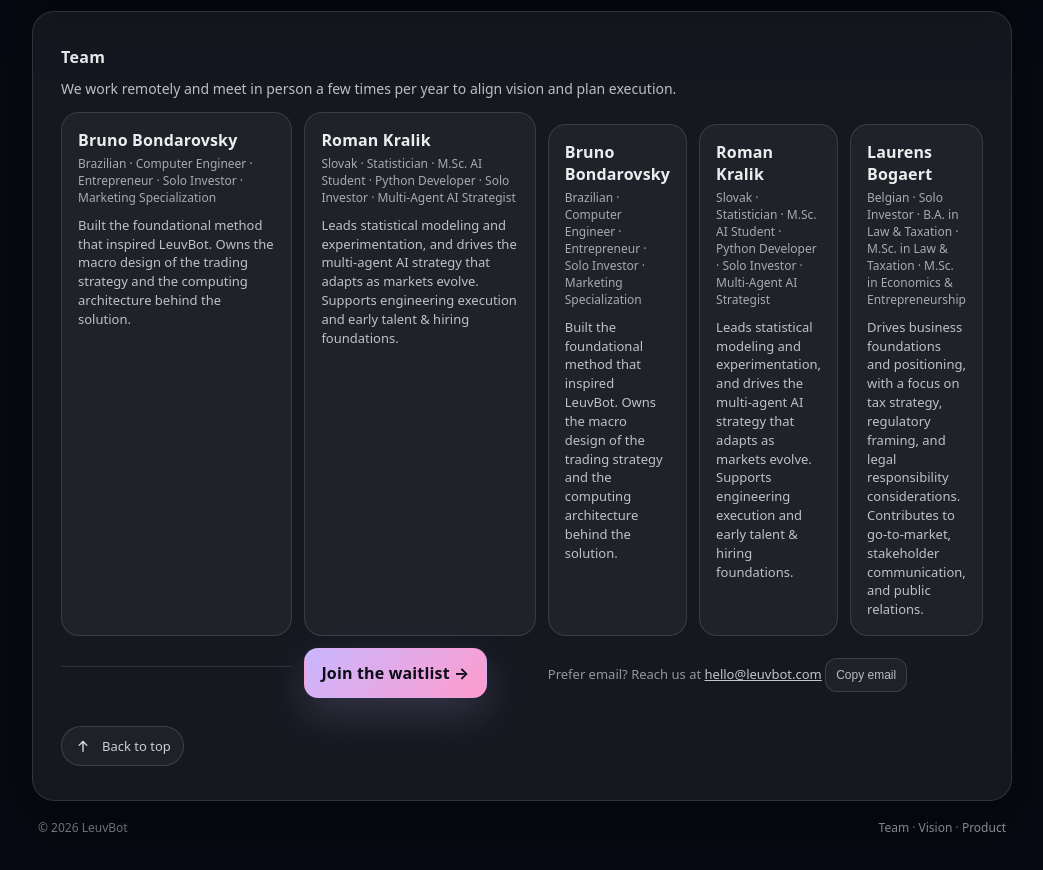
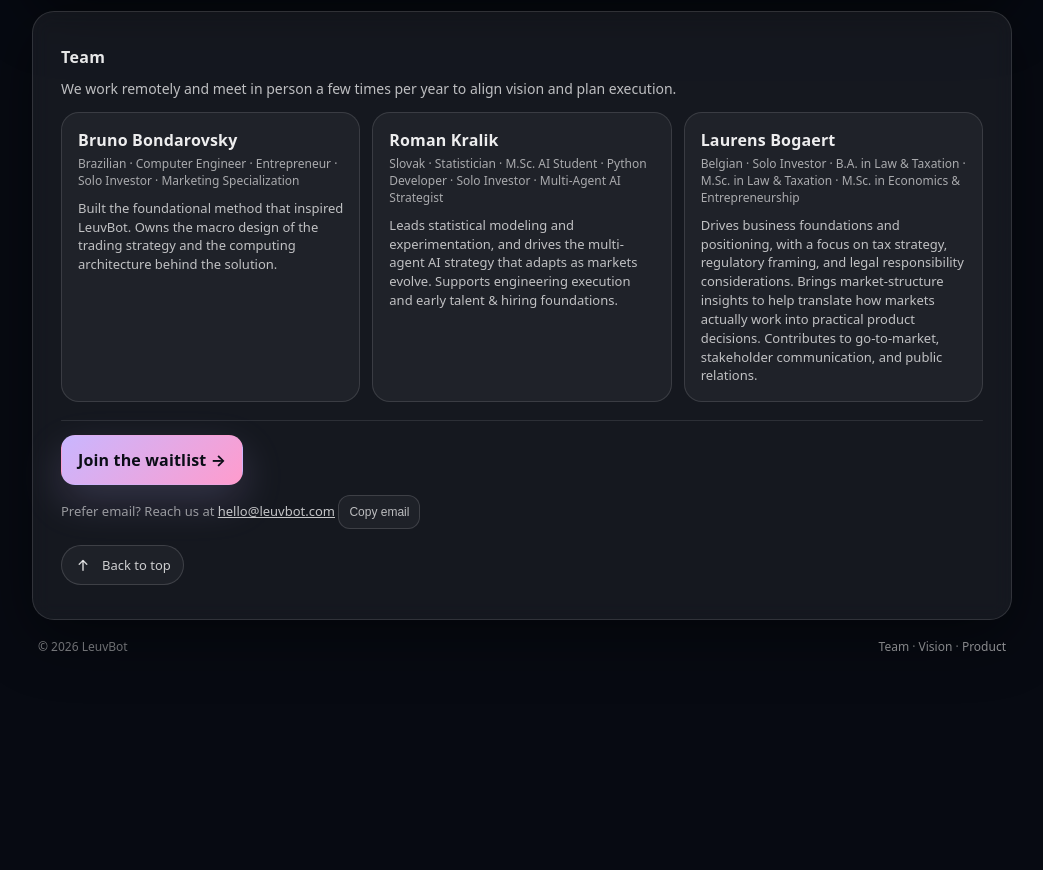
Before and after one commit to brunobonna/LeuvBot, a plain HTML site: page index.html in a window 1280 px wide. Shown: the part 1335-2205 px from the top of the page, without its empty margins (118-1161 px from the left). After the commit the page ends 2034 px from the top, so only its background shows below. Drawn offline with Linux system fonts and the light colour scheme.

Commit message:
Update index.html

```diff
--- a/index.html
+++ b/index.html
@@ -452,31 +452,15 @@
           </div>
         </div>
 
-        <div class="team">
-  <div class="person">
-    <div class="name">Bruno Bondarovsky</div>
-    <div class="meta">Brazilian · Computer Engineer · Entrepreneur · Solo Investor · Marketing Specialization</div>
-    <div class="bio">
-      Built the foundational method that inspired LeuvBot. Owns the macro design of the trading strategy and the computing architecture behind the solution.
-    </div>
-  </div>
-
-  <div class="person">
-    <div class="name">Roman Kralik</div>
-    <div class="meta">Slovak · Statistician · M.Sc. AI Student · Python Developer · Solo Investor · Multi-Agent AI Strategist</div>
-    <div class="bio">
-      Leads statistical modeling and experimentation, and drives the multi-agent AI strategy that adapts as markets evolve. Supports engineering execution and early talent & hiring foundations.
-    </div>
-  </div>
-
-  <div class="person">
-    <div class="name">Laurens Bogaert</div>
-    <div class="meta">Belgian · Solo Investor · B.A. in Law & Taxation · M.Sc. in Law & Taxation · M.Sc. in Economics & Entrepreneurship</div>
-    <div class="bio">
-      Drives business foundations and positioning, with a focus on tax strategy, regulatory framing, and legal responsibility considerations. Contributes to go-to-market, stakeholder communication, and public relations.
-    </div>
+        <div class="person">
+  <div class="name">Laurens Bogaert</div>
+  <div class="meta">Belgian · Solo Investor · B.A. in Law & Taxation · M.Sc. in Law & Taxation · M.Sc. in Economics & Entrepreneurship</div>
+  <div class="bio">
+    Drives business foundations and positioning, with a focus on tax strategy, regulatory framing, and legal responsibility considerations. Brings market-structure insights to help translate how markets actually work into practical product decisions. Contributes to go-to-market, stakeholder communication, and public relations.
   </div>
 </div>
+
+      </div>
 
 
       <div class="divider"></div>
```
